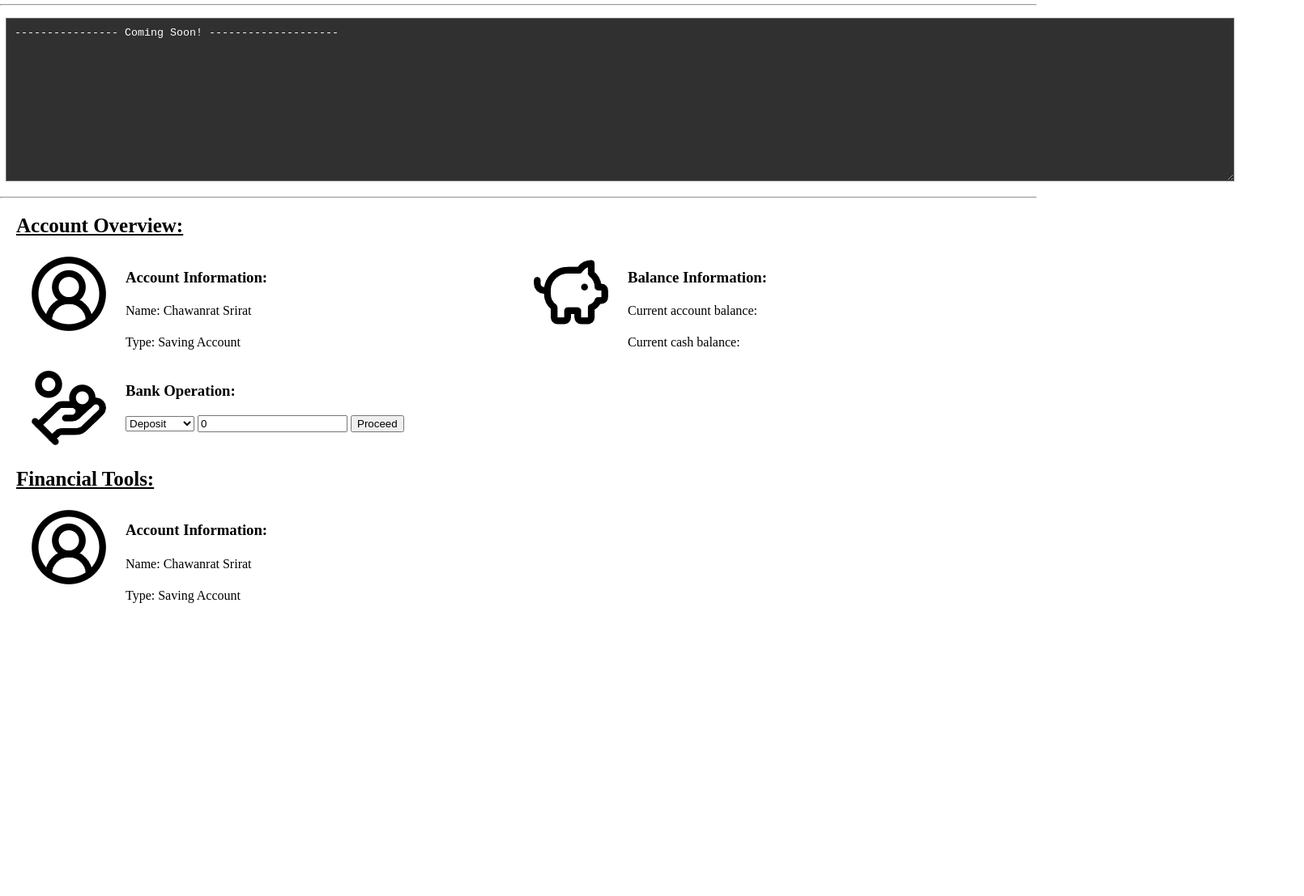
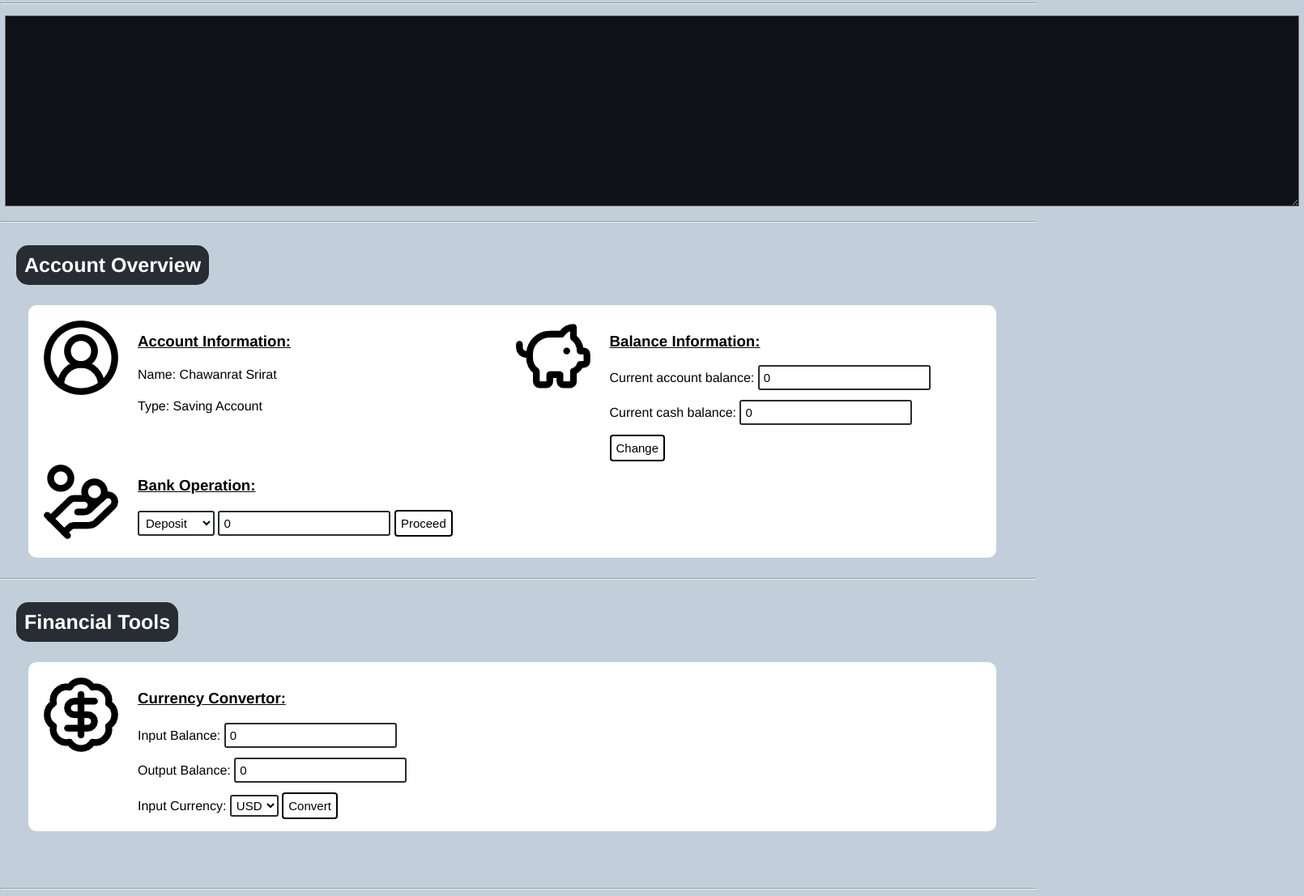
Before and after one commit to CodeRain49/ITF_Website, a plain HTML site: page index.html in a window 1280 px wide. Shown: the part 183-1290 px from the top of the page at 81% size, 1610 px wide, since content can reach past the window. Before the commit the page ends 954 px from the top, so only its background shows below. Drawn offline with Linux system fonts and the light colour scheme.

Commit message:
very big update
except Financial Tools, everything is working fine! for now...

```diff
--- a/index.html
+++ b/index.html
@@ -13,62 +13,95 @@
         <p>Week 14</p>
     </nav>
 
-    <!-- ITF Simple Bank -->
+    <!--------------- ITF Simple Bank --------------->
     <div class="containertop">
         <img src="images/landmark.png " alt="bank_icon">
-        <h1>ITF Simple Bank</h1>
+        <div>
+            <h1>ITF Simple Bank</h1>
+            <p>Welcome to the bank ja</p>
+        </div>
     </div>
-    <p style="margin-left: 130px;">Welcome to the bank ja</p>
 
     <hr>
-    <!-- Print/Show result -->
-    <textarea id="textarea" rows="12" cols="185">
----------------- Coming Soon! --------------------
-    </textarea>
+    <!--------------- Print/Show result --------------->
+    <textarea id="textarea" rows="11" cols="165"></textarea>
     <hr>
 
-    <!-- Making Transection? -->
-    <h2 style="margin: 20px;">Account Overview:</h2>
+    <!---------------------------[ Making Transection ]--------------------------->
+    <h2 style="margin: 20px;">Account Overview</h2>
     <div class="container">
+
+        <!--------------- Account Information: --------------->
         <div><img src="/images/circle-user-round.png" alt="account_icon"></div>
         <div>
             <h3>Account Information:</h3>
             <h4>Name: Chawanrat Srirat</h4>
             <h4>Type: Saving Account</h4>
         </div>
+
+        <!--------------- Balance Information: --------------->
         <div><img src="/images/piggy-bank.png" alt="piggybank_icon"></div>
         <div>
             <h3>Balance Information:</h3>
-            <h4>Current account balance:</h4>
-            <h4>Current cash balance:</h4>
+            <label>Current account balance:
+                <input type="number" class="css-input" id="currentAccountBalance" value="0" min="0" onchange= this.value = Math.floor(Math.max(this.value,0)>
+            </label>
+            <p class="seperated"></p>
+            <label>Current cash balance:
+                <input type="number" class="css-input" id="currentCashBalance" value="0" min="0" onchange= this.value = Math.floor(Math.max(this.value,0)>
+            </label>
+            <p class="seperated"></p>
+            <button class="btn" onclick="setCurrentBalance()">Change</button>
         </div>
+
+        <!--------------- Bank Operation: --------------->
         <div><img src="/images/hand-coins.png" alt="hands_icon"></div>
         <div>
             <h3>Bank Operation:</h3>
             <div class="dropdown-container">
-                <select id="myDropdown">
+                <select class="select" id="myDropdown">
                     <option value="deposit">Deposit</option>
-                    <option value="withdrawn">Withdrawn</option>
+                    <option value="withdraw">Withdraw</option>
                 </select>
-                <input type="number" id="amount_bankops" value="0">
-                <button onclick="confirm_bankops()">Proceed</button>
+                <input type="number" class="css-input" id="amountBankops" value="0" min="0" onchange= this.value = Math.floor(Math.max(this.value,0)>
+                <button class="btn" onclick="confirmBankops()">Proceed</button>
             </div>
         </div>
+
     </div>
 
-    <!-- Financial Tools -->
-    <h2 style="margin: 20px;">Financial Tools:</h2>
+    <hr style="margin-top: 25px;">
+
+    <!------------------[ Financial Tools ]------------------>
+    <h2 style="margin: 20px;">Financial Tools</h2>
     <div class="container">
-        <div><img src="/images/circle-user-round.png" alt="account_icon"></div>
+
+        <div><img src="/images/badge-dollar-sign.png" alt="financial_icon"></div>
         <div>
-            <h3>Account Information:</h3>
-            <h4>Name: Chawanrat Srirat</h4>
-            <h4>Type: Saving Account</h4>
+            <h3>Currency Convertor:</h3>
+            <label>Input Balance:
+                <input type="number" class="css-input" id="inputBalance" value="0" min="0" onchange= this.value = Math.floor(Math.max(this.value,0)>
+            </label>
+            <p class="seperated"></p>
+
+            <label>Output Balance:
+                <input type="number" class="css-input" id="outputBalance" value="0" min="0" onchange= this.value = Math.floor(Math.max(this.value,0)>
+            </label>
+            <p class="seperated"></p>
+
+            <label>Input Currency:
+                <select class="select" id="currenciesDropdown">
+                    <option value="usd">USD</option>
+                    <option value="thb">THB</option>
+                </select>
+                <button class="btn" onclick="">Convert</button>
+            </label>
         </div>
+
     </div>
 
-    <!-- Enter number: <input type="number" id="myinput" value="0">
-    <button onclick="add()">+1</button> -->
+    <hr style="margin-top: 70px">
+
     <script src="script.js"></script>
 </body>
 </html>
--- a/script.js
+++ b/script.js
@@ -1,9 +1,55 @@
-const myinput = document.getElementById("myinput")
+const myDropdown = document.getElementById("myDropdown")
+const amountBankOps = document.getElementById("amountBankops")
+const currentAccountBalance = document.getElementById("currentAccountBalance")
+const currentCashBalance = document.getElementById("currentCashBalance")
+const textarea = document.getElementById("textarea")
 
-function add() {
-    myinput.value = Number(myinput.value) + 1
+let account_balance = 0
+let cash_balance = 0
+let update_num = 1
+
+// Set current bank balance
+function setCurrentBalance() {
+    account_balance = Number(currentAccountBalance.value)
+    cash_balance = Number(currentCashBalance.value)
+    textarea.value = `[Current Account Balance 🏦: ${account_balance} | Current Cash Balance 💵: ${cash_balance}]\n\n${textarea.value}`;
 }
 
-function confirm_bankops() {
+// Bank operations -> deposit & withdraw
+function confirmBankops() {
+
+    if (amountBankOps.value == 0) {
+        textarea.value = "- PLEASE ENTER THE AMOUNT YOU WANT TO DEPOSIT/WITHDRAW -\n\n" + textarea.value;
+        return;
+    }
+
+    if (myDropdown.value == "deposit") {
+
+        if (cash_balance - Number(amountBankOps.value) < 0) {
+            textarea.value = "!!!-NOT ENOUGH MONEY TO DEPOSIT-!!!\n\n" + textarea.value;
+            return;
+        }
+        account_balance += Number(amountBankOps.value)
+        cash_balance -= Number(amountBankOps.value)
+        textarea.value = `${update_num}. Current Account Balance 🏦: ${account_balance} | Current Cash Balance 💵: ${cash_balance}\n\n${textarea.value}`;
+        amountBankOps.value = 0
+
+    } else if (myDropdown.value == "withdraw") {
+
+        if (account_balance - Number(amountBankOps.value) < 0) {
+            textarea.value = "!!!-NOT ENOUGH MONEY TO WITHDRAW-!!!\n\n" + textarea.value;
+            return;
+        }
+        account_balance -= Number(amountBankOps.value)
+        cash_balance += Number(amountBankOps.value)
+        textarea.value = `${update_num}. Current Account Balance 🏦: ${account_balance} | Current Cash Balance 💵: ${cash_balance}\n\n${textarea.value}`;
+        amountBankOps.value = 0
+    }
+
+    update_num += 1
 
 }
+
+// DEBUG
+// console.log("Acc_balance:", account_balance)
+// console.log("Cash_balance:", cash_balance)
--- a/style.css
+++ b/style.css
@@ -1,6 +1,10 @@
+html {
+  font-family: "Helvetica Neue", Arial, sans-serif;
+}
+
 nav {
     color: white;
-    background-color: rgb(47, 52, 56);
+    background-color: rgb(39, 45, 50);
     padding: 12px;
     display: flex;
     justify-content: space-between;
@@ -9,32 +13,47 @@ nav {
 
 body {
     margin: 0;
+    background-color: rgb(194, 207, 219);
 }
 
+/* ITF SIMPLE BANK text and img */
 .containertop {
     display: grid;
-    grid-template-columns: 120px 260px;
+    grid-template-columns: 120px 1fr;
     margin: 5px;
 }
 
 .container{
     display: grid;
     grid-template-columns: 120px 1.5fr 120px 1.5fr;
+    background-color: white;
+    padding: 15px;
     margin: 5px;
+    margin-right: 50px;
     margin-left: 35px;
+    border-radius: 10px;
 }
 
 #textarea {
     color: white;
-    background-color: rgb(48, 48, 48);
-    margin: 7px;
+    font-size: larger;
+    background-color: rgb(15, 17, 22);
+    margin: 6px;
+    padding: 18px;
+}
+
+h2 {
+    display: inline-block;
+    margin: 0;
+    font-size: 25px;
+    background-color: rgb(39, 45, 50);
+    color: white;
+    border-radius: 15px;
     padding: 10px;
 }
 
-h2 {
-    margin: 0;
+h3 {
     text-decoration: underline;
-    font-size: 25px;
 }
 
 h4 {
@@ -44,3 +63,61 @@ h4 {
 p {
     margin: 0;
 }
+
+.seperated {
+    margin: 12px;
+}
+
+/* INPUT */
+.css-input {
+    padding: 5px;
+    font-size: 15px;
+    border-width: 2px;
+    border-color: rgb(39, 45, 50);
+    background-color: #ffffff;
+    color: #000000;
+    border-style: solid;
+    border-radius: 3px;
+}
+
+/* Dropdown */
+.select {
+    padding: 2px;
+    font-size: 15px;
+    border-width: 2px;
+    border-color: rgb(39, 45, 50);
+    background-color: #ffffff;
+    color: #000000;
+    border-style: solid;
+    border-radius: 3px;
+}
+
+/* Dropdown -> Deopsit / Withdraw */
+#myDropdown {
+    padding: 4px;
+    font-size: 15px;
+    border-width: 2px;
+    border-color: rgb(39, 45, 50);
+    background-color: #ffffff;
+    color: #000000;
+    border-style: solid;
+    border-radius: 3px;
+}
+
+/* Button */
+.btn {
+  -webkit-border-radius: 4;
+  -moz-border-radius: 4;
+  border-radius: 4px;
+  color: #000000;
+  font-size: 15px;
+  padding: 6px;
+  background: #ffffff;
+  border: solid #000000 2px;
+  text-decoration: none;
+}
+
+.btn:hover {
+  background: #f9f8e5;
+  text-decoration: none;
+}
```
